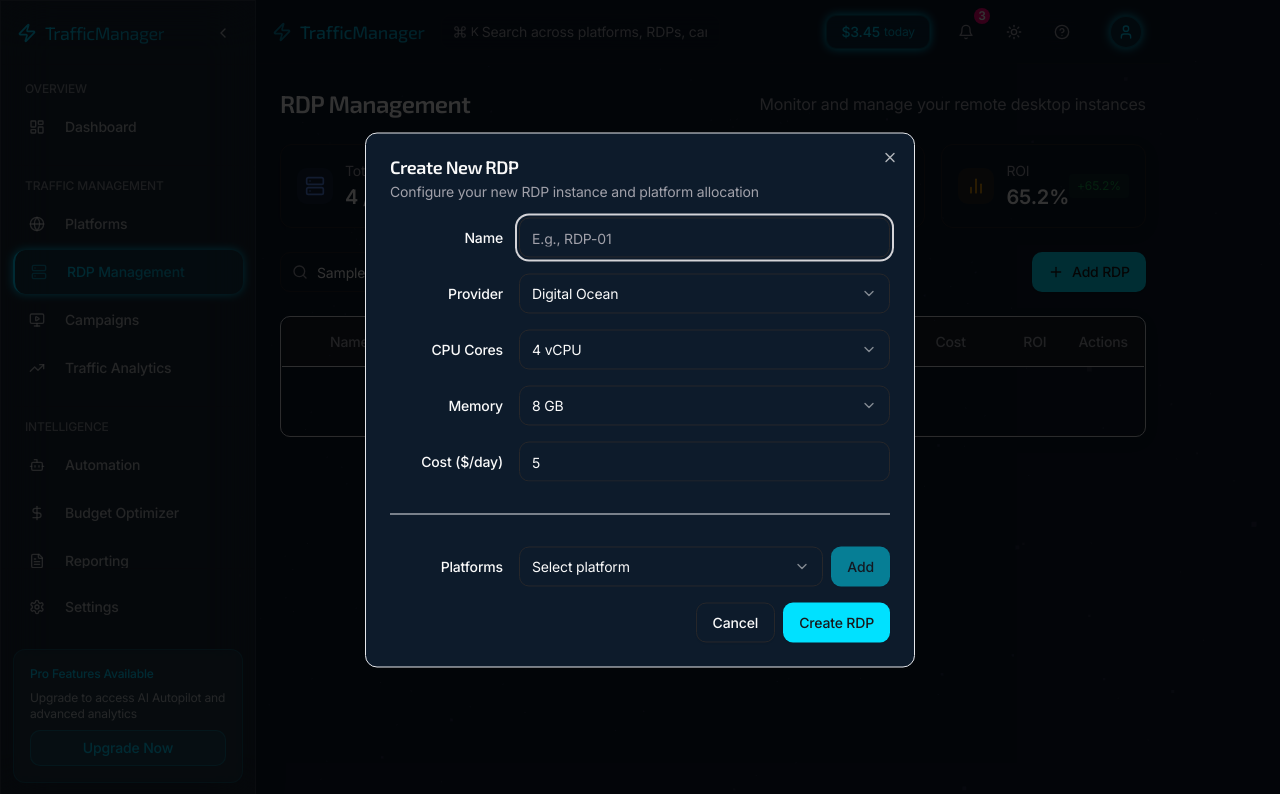
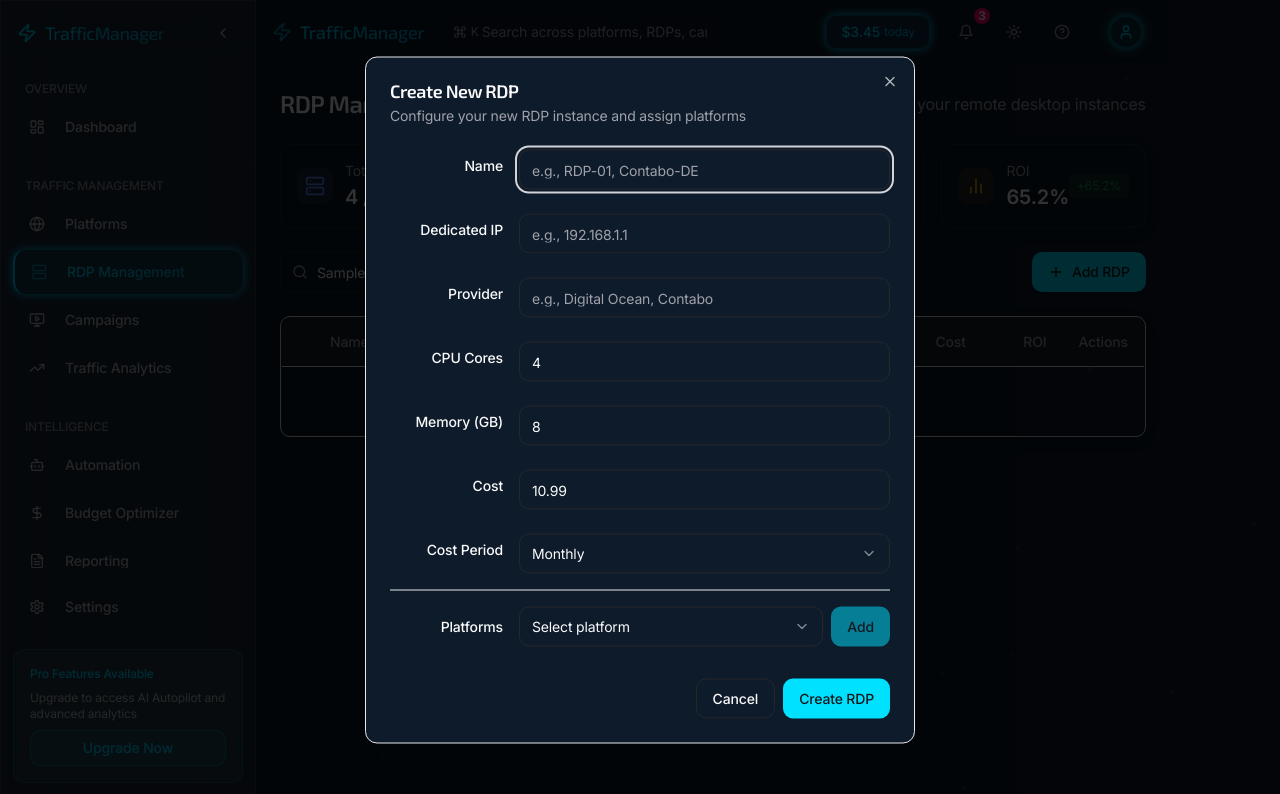
Before and after one commit to georgeui89/traffic-surge-maven, a React (Vite) app: page /rdp-management in a window 1280 px wide. Both pictures are taken after typing "Sample" into the empty fields and a click on the button "Add RDP". Shown: the top 794 px of the page. Built offline with nearby package versions, Linux system fonts and the light colour scheme.

Commit message:
feat: Implement RDP creation form
Adds a form for creating new RDP instances with fields for name, IP, provider, CPU cores, memory, cost, cost period, and platforms.

```diff
--- a/package.json
+++ b/package.json
@@ -60,7 +60,7 @@
     "tailwindcss-animate": "^1.0.7",
     "three": "^0.159.0",
     "vaul": "^0.9.3",
-    "zod": "^3.23.8"
+    "zod": "^3.24.2"
   },
   "devDependencies": {
     "@eslint/js": "^9.9.0",
--- a/src/components/rdp-management/RdpCreateDialog.tsx
+++ b/src/components/rdp-management/RdpCreateDialog.tsx
@@ -23,6 +23,17 @@ import { platforms } from "@/utils/mockData";
 import { Slider } from "@/components/ui/slider";
 import { X } from "lucide-react";
 import { Badge } from "@/components/ui/badge";
+import {
+  Form,
+  FormField,
+  FormItem,
+  FormLabel,
+  FormControl,
+  FormMessage
+} from "@/components/ui/form";
+import { zodResolver } from "@hookform/resolvers/zod";
+import { useForm } from "react-hook-form";
+import * as z from "zod";
 
 interface RdpCreateDialogProps {
   open: boolean;
@@ -30,15 +41,20 @@ interface RdpCreateDialogProps {
   onCreateRdp?: (rdpData: any) => void;
 }
 
-export function RdpCreateDialog({ open, onOpenChange, onCreateRdp }: RdpCreateDialogProps) {
-  const [formData, setFormData] = useState({
-    name: "",
-    provider: "digitalocean",
-    cpuCores: "4",
-    memory: "8",
-    cost: "5",
+// Define validation schema
+const formSchema = z.object({
+  name: z.string().min(1, "Name is required"),
+  dedicatedIp: z.string().min(1, "Dedicated IP is required"),
+  provider: z.string().min(1, "Provider is required"),
+  cpuCores: z.coerce.number().min(1, "CPU cores must be at least 1"),
+  memory: z.coerce.number().min(1, "Memory must be at least 1 GB"),
+  cost: z.coerce.number().min(0, "Cost must be a positive number"),
+  costPeriod: z.enum(["monthly", "daily"]),
 });
 
+type FormValues = z.infer<typeof formSchema>;
+
+export function RdpCreateDialog({ open, onOpenChange, onCreateRdp }: RdpCreateDialogProps) {
   const [selectedPlatforms, setSelectedPlatforms] = useState<{
     id: string;
     name: string;
@@ -46,17 +62,21 @@ export function RdpCreateDialog({ open, onOpenChange, onCreateRdp }: RdpCreateDi
   }[]>([]);
 
   const [selectedPlatformId, setSelectedPlatformId] = useState("");
-
   const { toast } = useToast();
 
-  const handleInputChange = (e: React.ChangeEvent<HTMLInputElement>) => {
-    const { name, value } = e.target;
-    setFormData((prev) => ({ ...prev, [name]: value }));
-  };
-
-  const handleSelectChange = (name: string, value: string) => {
-    setFormData((prev) => ({ ...prev, [name]: value }));
-  };
+  // Initialize the form with default values
+  const form = useForm<FormValues>({
+    resolver: zodResolver(formSchema),
+    defaultValues: {
+      name: "",
+      dedicatedIp: "",
+      provider: "",
+      cpuCores: 4,
+      memory: 8,
+      cost: 10.99,
+      costPeriod: "monthly",
+    }
+  });
 
   const handleAddPlatform = () => {
     if (!selectedPlatformId) return;
@@ -93,8 +113,8 @@ export function RdpCreateDialog({ open, onOpenChange, onCreateRdp }: RdpCreateDi
     ));
   };
 
-  const handleSubmit = (e: React.FormEvent) => {
-    e.preventDefault();
+  const onSubmit = (values: FormValues) => {
+    console.log("Form submitted with values:", values);
 
     if (selectedPlatforms.length === 0) {
       toast({
@@ -105,36 +125,26 @@ export function RdpCreateDialog({ open, onOpenChange, onCreateRdp }: RdpCreateDi
       return;
     }
 
-    // Validate form data
-    if (!formData.name) {
-      toast({
-        title: "Missing information",
-        description: "Please provide a name for the RDP",
-        variant: "destructive",
-      });
-      return;
-    }
+    if (onCreateRdp) {
+      // Add the platform information to the form data
+      const rdpData = {
+        ...values,
+        platforms: selectedPlatforms,
+        status: 'offline', // New RDPs start as offline
+        visits: 0,
+        revenue: 0,
+      };
 
-    if (onCreateRdp) {
-      // Call the parent component's callback with the form data
-      onCreateRdp({
-        ...formData,
-        platforms: selectedPlatforms
-      });
+      console.log("Submitting RDP data:", rdpData);
+      onCreateRdp(rdpData);
 
-      // Reset the form
-      setFormData({
-        name: "",
-        provider: "digitalocean",
-        cpuCores: "4",
-        memory: "8",
-        cost: "5",
-      });
+      // Reset form and selected platforms
+      form.reset();
       setSelectedPlatforms([]);
     } else {
       toast({
         title: "RDP Created",
-        description: `${formData.name} has been created successfully with ${selectedPlatforms.length} platforms`,
+        description: `${values.name} has been created successfully with ${selectedPlatforms.length} platforms`,
       });
       onOpenChange(false);
     }
@@ -148,102 +158,151 @@ export function RdpCreateDialog({ open, onOpenChange, onCreateRdp }: RdpCreateDi
   return (
     <Dialog open={open} onOpenChange={onOpenChange}>
       <DialogContent className="sm:max-w-[550px]">
-        <form onSubmit={handleSubmit}>
         <DialogHeader>
           <DialogTitle>Create New RDP</DialogTitle>
           <DialogDescription>
-              Configure your new RDP instance and platform allocation
+            Configure your new RDP instance and assign platforms
           </DialogDescription>
         </DialogHeader>
 
-          <div className="grid gap-4 py-4">
-            <div className="grid grid-cols-4 items-center gap-4">
-              <Label htmlFor="name" className="text-right">
-                Name
-              </Label>
+        <Form {...form}>
+          <form onSubmit={form.handleSubmit(onSubmit)} className="space-y-4">
+            <FormField
+              control={form.control}
+              name="name"
+              render={({ field }) => (
+                <FormItem className="grid grid-cols-4 items-center gap-4">
+                  <FormLabel className="text-right">Name</FormLabel>
+                  <FormControl>
                     <Input
-                id="name"
-                name="name"
-                value={formData.name}
-                onChange={handleInputChange}
+                      placeholder="e.g., RDP-01, Contabo-DE"
                       className="col-span-3"
-                placeholder="E.g., RDP-01"
+                      {...field}
                     />
-            </div>
+                  </FormControl>
+                  <FormMessage className="col-span-3 col-start-2" />
+                </FormItem>
+              )}
+            />
 
-            <div className="grid grid-cols-4 items-center gap-4">
-              <Label htmlFor="provider" className="text-right">
-                Provider
-              </Label>
+            <FormField
+              control={form.control}
+              name="dedicatedIp"
+              render={({ field }) => (
+                <FormItem className="grid grid-cols-4 items-center gap-4">
+                  <FormLabel className="text-right">Dedicated IP</FormLabel>
+                  <FormControl>
+                    <Input
+                      placeholder="e.g., 192.168.1.1"
+                      className="col-span-3"
+                      {...field}
+                    />
+                  </FormControl>
+                  <FormMessage className="col-span-3 col-start-2" />
+                </FormItem>
+              )}
+            />
+
+            <FormField
+              control={form.control}
+              name="provider"
+              render={({ field }) => (
+                <FormItem className="grid grid-cols-4 items-center gap-4">
+                  <FormLabel className="text-right">Provider</FormLabel>
+                  <FormControl>
+                    <Input
+                      placeholder="e.g., Digital Ocean, Contabo"
+                      className="col-span-3"
+                      {...field}
+                    />
+                  </FormControl>
+                  <FormMessage className="col-span-3 col-start-2" />
+                </FormItem>
+              )}
+            />
+
+            <FormField
+              control={form.control}
+              name="cpuCores"
+              render={({ field }) => (
+                <FormItem className="grid grid-cols-4 items-center gap-4">
+                  <FormLabel className="text-right">CPU Cores</FormLabel>
+                  <FormControl>
+                    <Input
+                      type="number"
+                      min="1"
+                      className="col-span-3"
+                      {...field}
+                    />
+                  </FormControl>
+                  <FormMessage className="col-span-3 col-start-2" />
+                </FormItem>
+              )}
+            />
+
+            <FormField
+              control={form.control}
+              name="memory"
+              render={({ field }) => (
+                <FormItem className="grid grid-cols-4 items-center gap-4">
+                  <FormLabel className="text-right">Memory (GB)</FormLabel>
+                  <FormControl>
+                    <Input
+                      type="number"
+                      min="1"
+                      className="col-span-3"
+                      {...field}
+                    />
+                  </FormControl>
+                  <FormMessage className="col-span-3 col-start-2" />
+                </FormItem>
+              )}
+            />
+
+            <FormField
+              control={form.control}
+              name="cost"
+              render={({ field }) => (
+                <FormItem className="grid grid-cols-4 items-center gap-4">
+                  <FormLabel className="text-right">Cost</FormLabel>
+                  <FormControl>
+                    <Input
+                      type="number"
+                      step="0.01"
+                      min="0"
+                      className="col-span-3"
+                      {...field}
+                    />
+                  </FormControl>
+                  <FormMessage className="col-span-3 col-start-2" />
+                </FormItem>
+              )}
+            />
+
+            <FormField
+              control={form.control}
+              name="costPeriod"
+              render={({ field }) => (
+                <FormItem className="grid grid-cols-4 items-center gap-4">
+                  <FormLabel className="text-right">Cost Period</FormLabel>
                   <Select
-                value={formData.provider}
-                onValueChange={(value) => handleSelectChange("provider", value)}
+                    onValueChange={field.onChange}
+                    defaultValue={field.value}
                   >
+                    <FormControl>
                       <SelectTrigger className="col-span-3">
-                  <SelectValue placeholder="Select a provider" />
+                        <SelectValue placeholder="Select period" />
                       </SelectTrigger>
+                    </FormControl>
                     <SelectContent>
-                  <SelectItem value="digitalocean">Digital Ocean</SelectItem>
-                  <SelectItem value="aws">AWS</SelectItem>
-                  <SelectItem value="azure">Azure</SelectItem>
-                  <SelectItem value="gcp">Google Cloud</SelectItem>
+                      <SelectItem value="monthly">Monthly</SelectItem>
+                      <SelectItem value="daily">Daily</SelectItem>
                     </SelectContent>
                   </Select>
-            </div>
-
-            <div className="grid grid-cols-4 items-center gap-4">
-              <Label htmlFor="cpuCores" className="text-right">
-                CPU Cores
-              </Label>
-              <Select
-                value={formData.cpuCores}
-                onValueChange={(value) => handleSelectChange("cpuCores", value)}
-              >
-                <SelectTrigger className="col-span-3">
-                  <SelectValue placeholder="Select CPU cores" />
-                </SelectTrigger>
-                <SelectContent>
-                  <SelectItem value="2">2 vCPU</SelectItem>
-                  <SelectItem value="4">4 vCPU</SelectItem>
-                  <SelectItem value="8">8 vCPU</SelectItem>
-                </SelectContent>
-              </Select>
-            </div>
-
-            <div className="grid grid-cols-4 items-center gap-4">
-              <Label htmlFor="memory" className="text-right">
-                Memory
-              </Label>
-              <Select
-                value={formData.memory}
-                onValueChange={(value) => handleSelectChange("memory", value)}
-              >
-                <SelectTrigger className="col-span-3">
-                  <SelectValue placeholder="Select memory" />
-                </SelectTrigger>
-                <SelectContent>
-                  <SelectItem value="4">4 GB</SelectItem>
-                  <SelectItem value="8">8 GB</SelectItem>
-                  <SelectItem value="16">16 GB</SelectItem>
-                </SelectContent>
-              </Select>
-            </div>
-
-            <div className="grid grid-cols-4 items-center gap-4">
-              <Label htmlFor="cost" className="text-right">
-                Cost ($/day)
-              </Label>
-              <Input
-                id="cost"
-                name="cost"
-                value={formData.cost}
-                onChange={handleInputChange}
-                type="number"
-                min="0"
-                step="0.01"
-                className="col-span-3"
+                  <FormMessage className="col-span-3 col-start-2" />
+                </FormItem>
+              )}
             />
-            </div>
 
             <div className="border-t my-4"></div>
 
@@ -312,15 +371,15 @@ export function RdpCreateDialog({ open, onOpenChange, onCreateRdp }: RdpCreateDi
                 ))}
               </div>
             )}
-          </div>
 
-          <DialogFooter>
+            <DialogFooter className="pt-4">
               <Button type="button" variant="outline" onClick={() => onOpenChange(false)}>
                 Cancel
               </Button>
               <Button type="submit">Create RDP</Button>
             </DialogFooter>
           </form>
+        </Form>
       </DialogContent>
     </Dialog>
   );
```
Also changed, not shown: 1 other file (tests, documents, lock files or other folders). Lines whose indentation alone changed are shown as unchanged.
